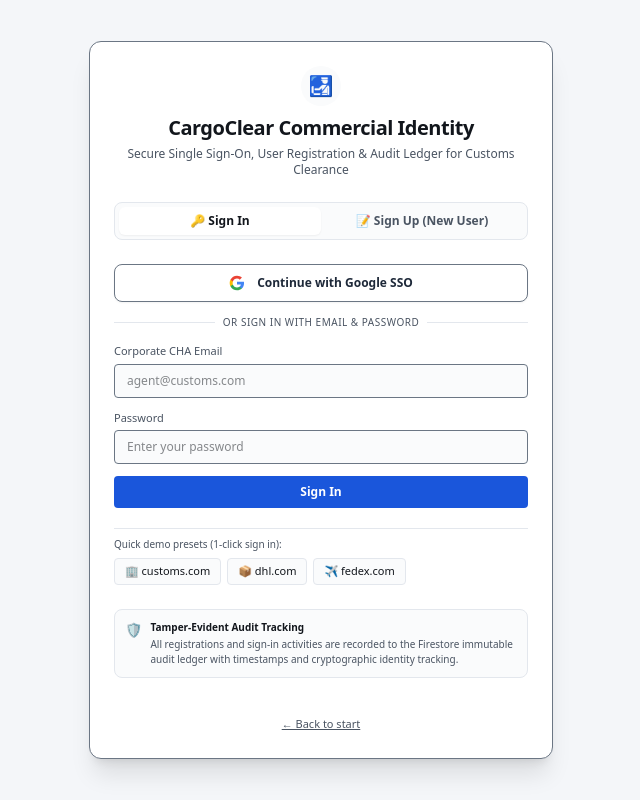
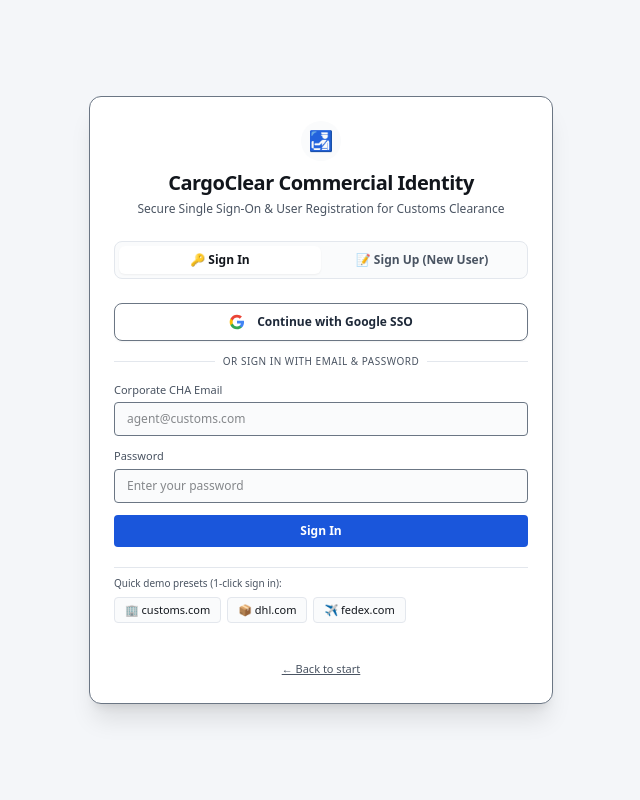
Before and after one commit to ravimule93/cargoclear, a Next.js app in the folder frontend/: page /auth/signin in a window 1280 px wide. Shown: the whole page, without its empty margins (319-959 px from the left). Built offline with nearby package versions, Linux system fonts and the light colour scheme.

Commit message:
fix(ui): remove internal tamper-evident audit tracking footer from signin page

```diff
--- a/frontend/app/auth/signin/page.tsx
+++ b/frontend/app/auth/signin/page.tsx
@@ -138,7 +138,7 @@
             CargoClear Commercial Identity
           </h1>
           <p className="text-xs text-[var(--cc-text-muted)]">
-            Secure Single Sign-On, User Registration & Audit Ledger for Customs Clearance
+            Secure Single Sign-On & User Registration for Customs Clearance
           </p>
         </header>
 
@@ -465,7 +465,7 @@
                 {signUpLoading ? (
                   <>
                     <span className="h-3 w-3 animate-spin rounded-full border-2 border-white border-t-transparent" />
-                    <span>Creating account & recording audit...</span>
+                    <span>Creating account...</span>
                   </>
                 ) : (
                   <span>Create Account & Register</span>
@@ -474,17 +474,6 @@
             </form>
           </div>
         )}
-
-        {/* Security & Audit Assurance */}
-        <div className="rounded-lg bg-[var(--cc-surface-2)] p-2.5 border border-[var(--cc-border)] text-[10px] text-[var(--cc-text-muted)] flex items-start gap-2">
-          <span className="text-sm">🛡️</span>
-          <div>
-            <span className="font-semibold text-[var(--cc-text)]">Tamper-Evident Audit Tracking</span>
-            <p className="mt-0.5">
-              All registrations and sign-in activities are recorded to the Firestore immutable audit ledger with timestamps and cryptographic identity tracking.
-            </p>
-          </div>
-        </div>
 
         <div className="text-center pt-2">
           <Link
```
